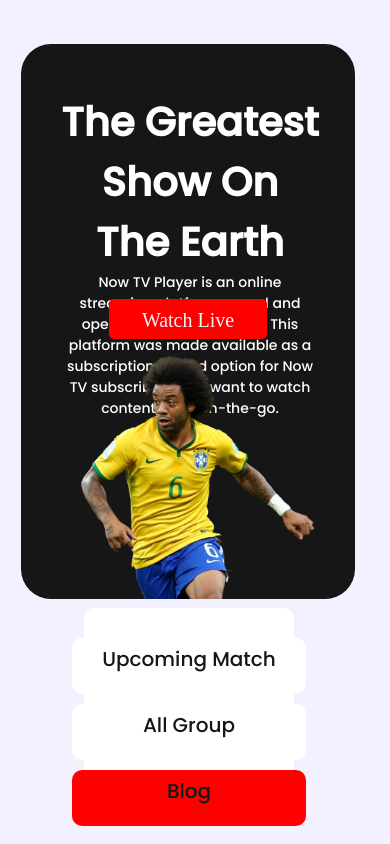
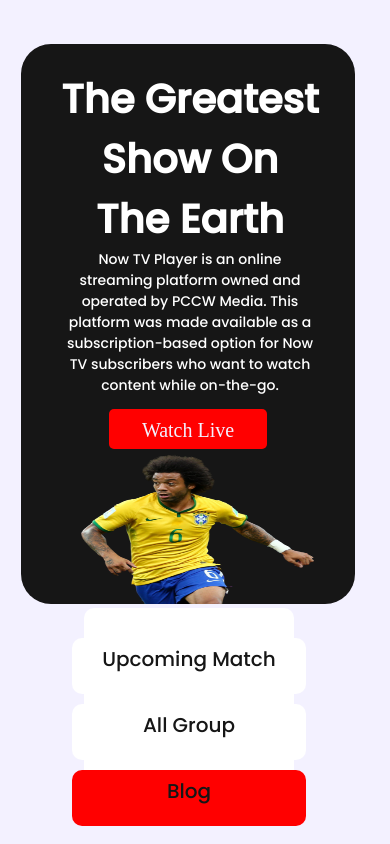
Before and after one commit to tonny009/world-cup-responsive-, a plain HTML site: page index.html in a window 390 px wide. Shown: the top 844 px of the page. Drawn offline with Linux system fonts and the light colour scheme.

Commit message:
final-commit

```diff
--- a/style.css
+++ b/style.css
@@ -315,11 +315,10 @@ footer {
 /* for mobile device-------- */
 @media only screen and (max-width:688px) {
     .first-section {
-        height: auto;
         grid-template-columns: repeat(1, 1fr);
         position: absolute;
         width: 334px;
-        height: 555px;
+        height: 560px;
         left: 21px;
         top: 44px;
 
@@ -345,6 +344,7 @@ footer {
         color: #FFFFFF;
         margin-bottom: 0px;
         text-align: center;
+        margin-top: 10px;
 
     }
 
@@ -367,14 +367,14 @@ footer {
         border-radius: 5px;
         /* text-align: center; */
         left: 48px;
-        top: 240px;
+        top: 350px;
         padding-top: 10px;
         font-size: 20px;
 
     }
 
     .banner {
-        margin-top: 310px;
+        margin-top: 410px;
         margin-bottom: 0px;
         margin-left: 60px;
         padding-bottom: 0px;
@@ -383,7 +383,7 @@ footer {
 
     .banner img {
         width: 233px;
-        height: 245px;
+        height: 150px;
         /* position: relative; */
     }
 
@@ -478,7 +478,7 @@ footer {
 
 }
 
-/* Tablet device */
+/* -------------------Tablet device -------------------*/
 @media only screen and (min-width:688px) and (max-width:1024px) {
 
     .first-section {
@@ -588,14 +588,12 @@ footer {
     }
 
     footer {
-        position: relative;
-        width: 100;
+        position: absolute;
+        width: 100%;
         left: 0px;
         right: 0px;
         top: 3300px;
         text-align: center;
-        /* display: grid;
-        grid-template-rows: repeat(2, 1fr); */
         justify-content: center;
         align-items: center;
         padding-top: 0px;
@@ -633,8 +631,6 @@ footer {
     }
 
     .social-link {
-        /* display: grid;
-        grid-template-columns: repeat(3, 1fr); */
         column-gap: 40px;
         margin-top: 100px;
         font-size: 30px;
```
